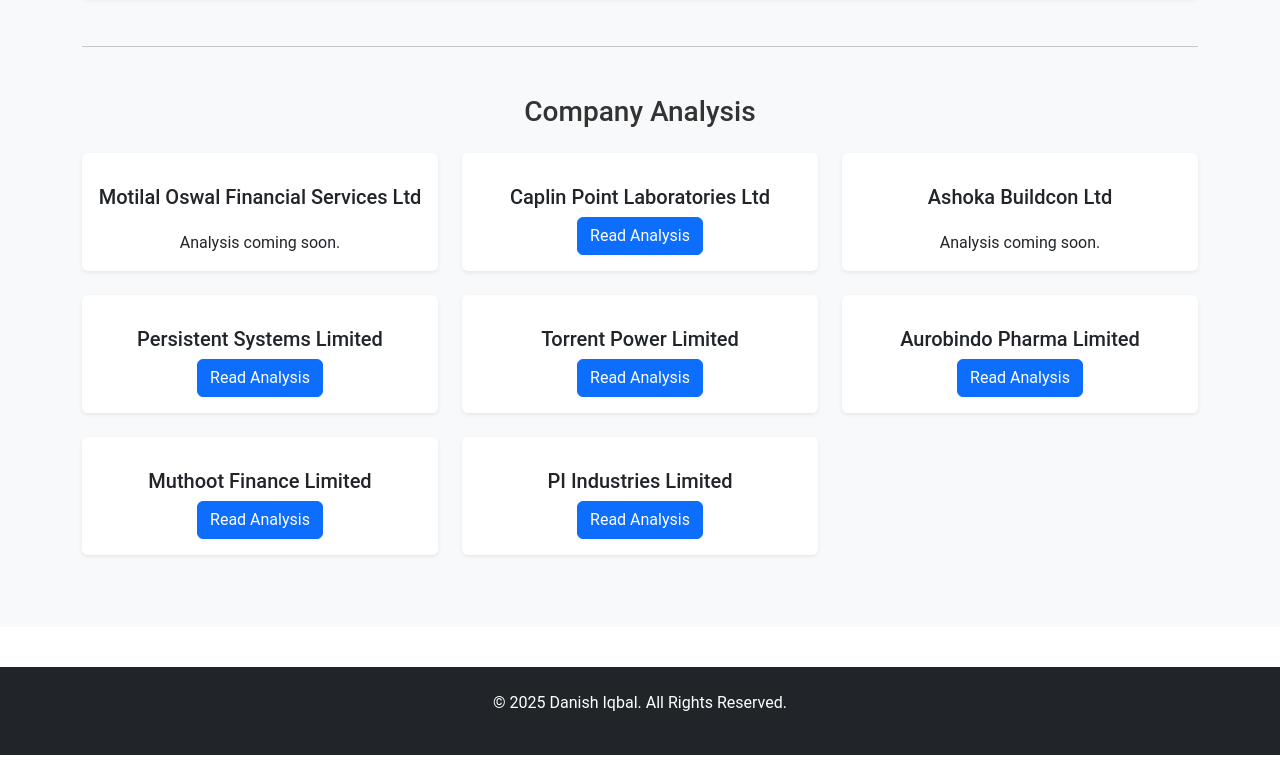
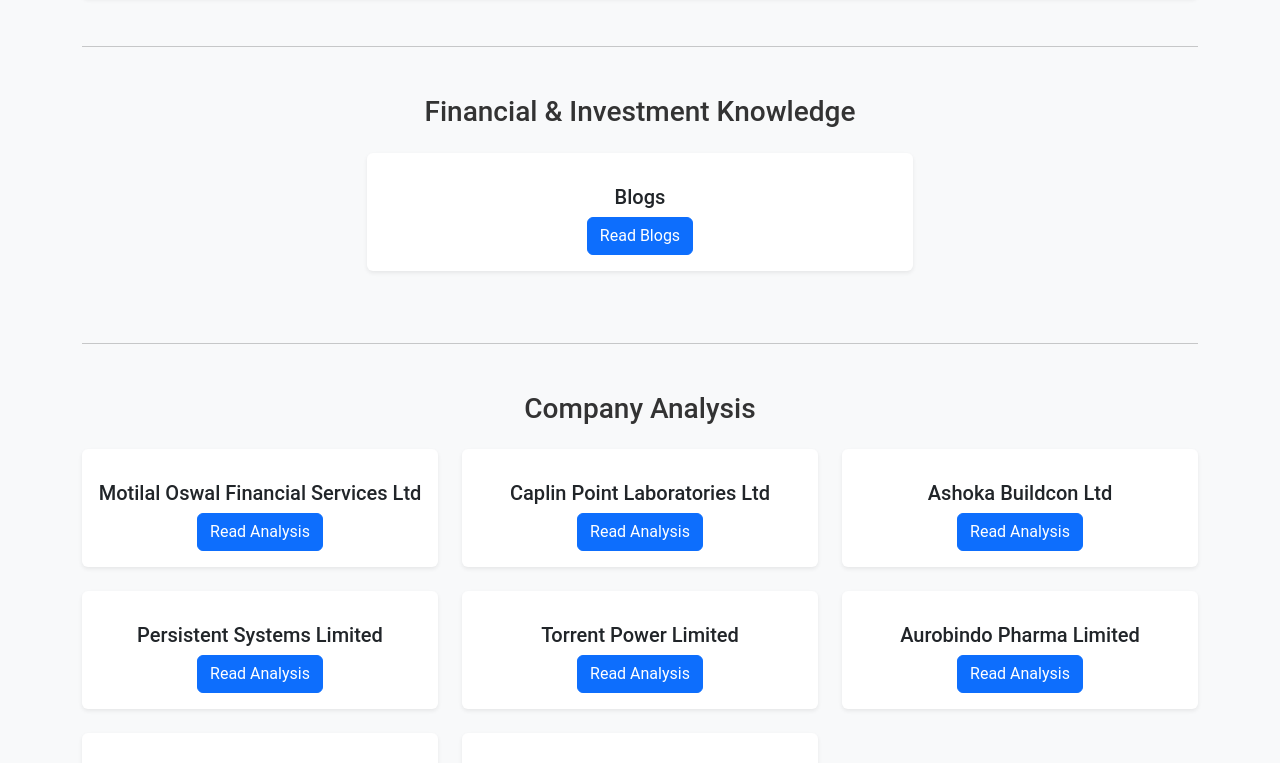
Before and after one commit to danishiqbal-11/portfolio, a React (Create React App) app: page /#/investment in a window 1280 px wide. Shown: the part 417-1180 px from the top of the page. Built offline with nearby package versions, Linux system fonts and the light colour scheme; the HTML template or start-up script is replaced by a standard one.

Commit message:
feat: Add blog section and update investment page

```diff
--- a/src/App.js
+++ b/src/App.js
@@ -18,6 +18,9 @@
 import AurobindoPharma from './components/investments/AurobindoPharma';
 import MuthootFinance from './components/investments/MuthootFinance';
 import PiIndustries from './components/investments/PiIndustries';
+import MotilalOswal from './components/investments/MotilalOswal';
+import AshokaBuildcon from './components/investments/AshokaBuildcon';
+import Blogs from './components/investments/Blogs';
 import './App.css';
 
 function App() {
@@ -41,6 +44,9 @@
             <Route path="/investment/aurobindo-pharma" element={<AurobindoPharma />} />
             <Route path="/investment/muthoot-finance" element={<MuthootFinance />} />
             <Route path="/investment/pi-industries" element={<PiIndustries />} />
+            <Route path="/investment/motilal-oswal" element={<MotilalOswal />} />
+            <Route path="/investment/ashoka-buildcon" element={<AshokaBuildcon />} />
+            <Route path="/investment/blogs" element={<Blogs />} />
           </Routes>
         </main>
         <Footer />
--- a/src/components/Investment.js
+++ b/src/components/Investment.js
@@ -23,18 +23,37 @@
 
         <hr className="my-5" />
 
+        <h3 className="text-center my-4">Financial & Investment Knowledge</h3>
+        <Row className="justify-content-center">
+          <Col md={6} className="mb-4">
+            <Card as={Link} to="/investment/blogs" className="text-decoration-none h-100 shadow-sm">
+              <Card.Body className="d-flex flex-column">
+                <div className="text-center">
+                  <i className="bi bi-book-half fs-1 text-success"></i>
+                  <Card.Title className="mt-3">Blogs</Card.Title>
+                </div>
+                <div className="text-center mt-auto">
+                  <span className="btn btn-primary">Read Blogs</span>
+                </div>
+              </Card.Body>
+            </Card>
+          </Col>
+        </Row>
+
+        <hr className="my-5" />
+
         <h3 className="text-center my-4">Company Analysis</h3>
         <Row>
           <Col md={4} className="mb-4">
-            <Card className="h-100 shadow-sm">
+            <Card as={Link} to="/investment/motilal-oswal" className="text-decoration-none h-100 shadow-sm">
               <Card.Body className="d-flex flex-column">
                 <div className="text-center">
-                  <i className="bi bi-building fs-1 text-muted"></i>
+                  <i className="bi bi-building fs-1 text-primary"></i>
                   <Card.Title className="mt-3">Motilal Oswal Financial Services Ltd</Card.Title>
                 </div>
-                <Card.Text className="text-center mt-auto">
-                  Analysis coming soon.
-                </Card.Text>
+                <div className="text-center mt-auto">
+                  <span className="btn btn-primary">Read Analysis</span>
+                </div>
               </Card.Body>
             </Card>
           </Col>
@@ -52,15 +71,15 @@
             </Card>
           </Col>
           <Col md={4} className="mb-4">
-            <Card className="h-100 shadow-sm">
+            <Card as={Link} to="/investment/ashoka-buildcon" className="text-decoration-none h-100 shadow-sm">
               <Card.Body className="d-flex flex-column">
                 <div className="text-center">
-                  <i className="bi bi-building fs-1 text-muted"></i>
+                  <i className="bi bi-building fs-1 text-primary"></i>
                   <Card.Title className="mt-3">Ashoka Buildcon Ltd</Card.Title>
                 </div>
-                <Card.Text className="text-center mt-auto">
-                  Analysis coming soon.
-                </Card.Text>
+                <div className="text-center mt-auto">
+                  <span className="btn btn-primary">Read Analysis</span>
+                </div>
               </Card.Body>
             </Card>
           </Col>
@@ -105,7 +124,7 @@
           </Col>
           <Col md={4} className="mb-4">
             <Card as={Link} to="/investment/muthoot-finance" className="text-decoration-none h-100 shadow-sm">
-              <Card.Body className="d-flex flex-column">
+              <Card.Body className_="d-flex flex-column">
                 <div className="text-center">
                   <i className="bi bi-building fs-1 text-primary"></i>
                   <Card.Title className="mt-3">Muthoot Finance Limited</Card.Title>
--- /dev/null
+++ b/src/components/investments/AshokaBuildcon.js
@@ -0,0 +1,22 @@
+import React from 'react';
+import { Container, Card } from 'react-bootstrap';
+
+const AshokaBuildcon = () => {
+  return (
+    <section className="py-5 bg-light">
+      <Container>
+        <Card className="text-center shadow-sm">
+          <Card.Body>
+            <i className="bi bi-building fs-1 text-primary"></i>
+            <h2 className="mt-3">Ashoka Buildcon Ltd</h2>
+            <p className="lead">
+              Analysis coming soon.
+            </p>
+          </Card.Body>
+        </Card>
+      </Container>
+    </section>
+  );
+};
+
+export default AshokaBuildcon;
--- /dev/null
+++ b/src/components/investments/Blogs.js
@@ -0,0 +1,22 @@
+import React from 'react';
+import { Container, Card } from 'react-bootstrap';
+
+const Blogs = () => {
+  return (
+    <section className="py-5 bg-light">
+      <Container>
+        <Card className="text-center shadow-sm">
+          <Card.Body>
+            <i className="bi bi-book-half fs-1 text-success"></i>
+            <h2 className="mt-3">Financial & Investment Knowledge</h2>
+            <p className="lead">
+              Blogs coming soon.
+            </p>
+          </Card.Body>
+        </Card>
+      </Container>
+    </section>
+  );
+};
+
+export default Blogs;
--- /dev/null
+++ b/src/components/investments/MotilalOswal.js
@@ -0,0 +1,22 @@
+import React from 'react';
+import { Container, Card } from 'react-bootstrap';
+
+const MotilalOswal = () => {
+  return (
+    <section className="py-5 bg-light">
+      <Container>
+        <Card className="text-center shadow-sm">
+          <Card.Body>
+            <i className="bi bi-building fs-1 text-primary"></i>
+            <h2 className="mt-3">Motilal Oswal Financial Services Ltd</h2>
+            <p className="lead">
+              Analysis coming soon.
+            </p>
+          </Card.Body>
+        </Card>
+      </Container>
+    </section>
+  );
+};
+
+export default MotilalOswal;
```
